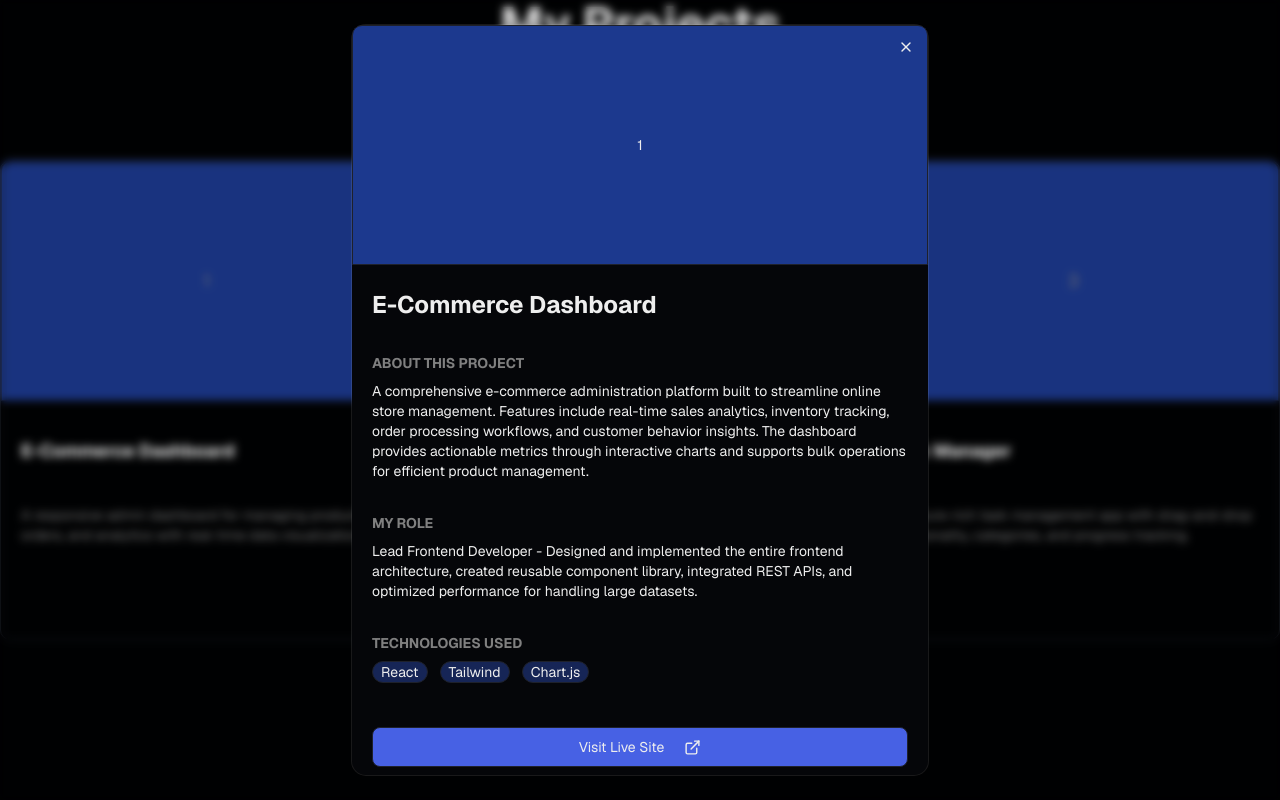
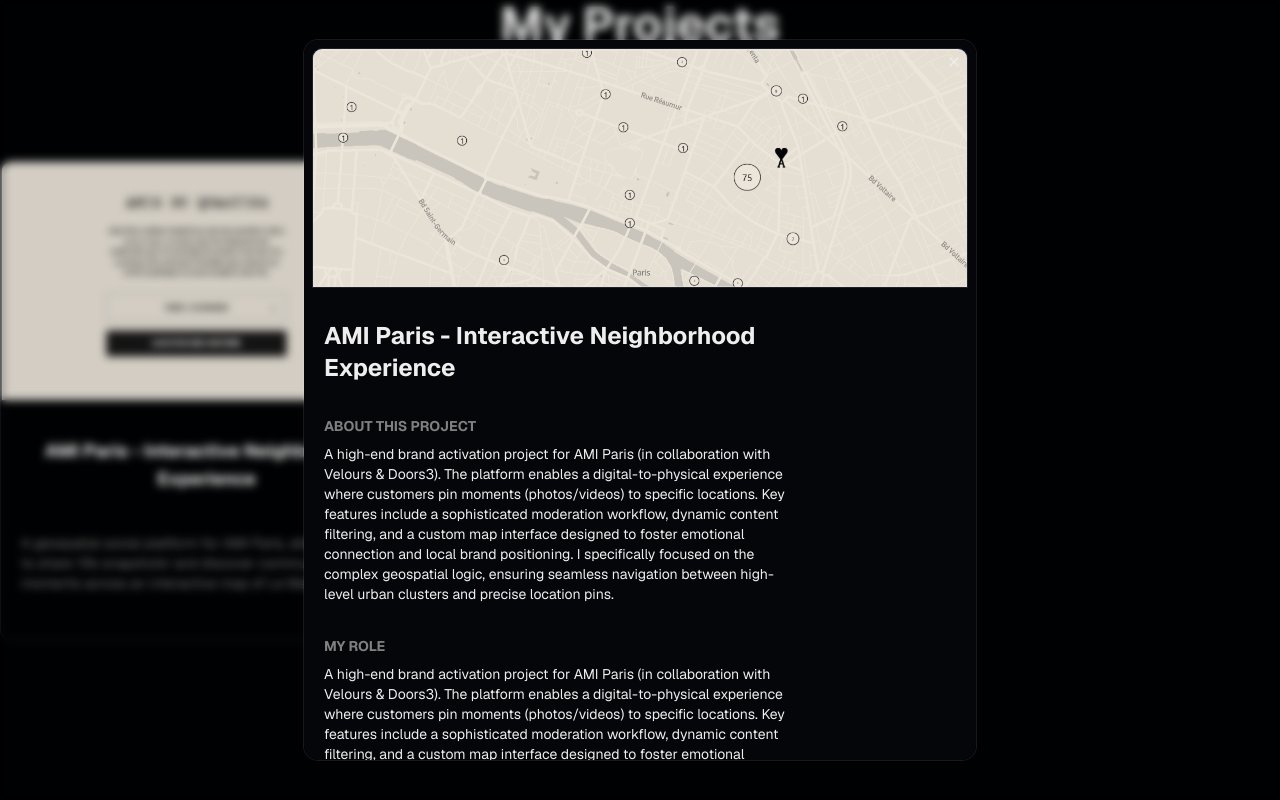
Before and after one commit to poitouBenjamin/portfolio, a Next.js app: page / in a window 1280 px wide. Both pictures are taken after a click on the button 206 px from the left and 2080 px from the top of the page. Shown: the part 1680-2480 px from the top of the page. Built offline with nearby package versions, Linux system fonts and the light colour scheme.

Commit message:
ami-project : add ami into project card

```diff
--- a/components/ProjectCard.tsx
+++ b/components/ProjectCard.tsx
@@ -1,21 +1,28 @@
-import { ExternalLink } from "lucide-react";
+import { StaticImageData } from "next/image";
+import Image from "next/image";
 type ProjectCardProps = {
-  id: number;
+  cover: StaticImageData;
   title: string;
   description: string;
   skills: string[];
 };
 
 export default function ProjectCard({
-  id,
+  cover,
   title,
   description,
-  skills,
 }: ProjectCardProps) {
   return (
     <article className="flex flex-col gap-4 w-full max-w-120 border min-h-120 h-full rounded-lg cursor-pointer hover:scale-105">
-      <div className="flex justify-center items-center h-60 border bg-blue-900 rounded-t-lg">
-        {id}
+      <div className="relative h-60 w-full overflow-hidden rounded-t-lg border">
+        <Image
+          src={cover}
+          alt="AMI Paris Project Map"
+          fill
+          priority
+          className="object-cover"
+          sizes="(max-width: 768px) 100vw, 50vw"
+        />
       </div>
 
       <div className="flex flex-col  px-5 gap-10 justify-between items-start h-full">
--- a/components/ProjectsSection.tsx
+++ b/components/ProjectsSection.tsx
@@ -10,18 +10,28 @@
   DialogTitle,
   DialogTrigger,
 } from "@/components/ui/dialog";
+import amiMap from "./pictures/amiMap.png";
+import amiCover from "./pictures/amiCover.png";
+import Image from "next/image";
 
 const projectItems = [
   {
-    id: 1,
-    title: "E-Commerce Dashboard",
+    heroPicture: amiMap,
+    cover: amiCover,
+    title: "AMI Paris - Interactive Neighborhood Experience",
     description:
-      "A responsive admin dashboard for managing products, orders, and analytics with real-time data visualization.",
+      "A geospatial social platform for AMI Paris, allowing users to share 'life snapshots' and discover community moments across an interactive map of Le Marais.",
     fullDesciption:
-      "A comprehensive e-commerce administration platform built to streamline online store management. Features include real-time sales analytics, inventory tracking, order processing workflows, and customer behavior insights. The dashboard provides actionable metrics through interactive charts and supports bulk operations for efficient product management.",
+      "A high-end brand activation project for AMI Paris (in collaboration with Velours & Doors3). The platform enables a digital-to-physical experience where customers pin moments (photos/videos) to specific locations. Key features include a sophisticated moderation workflow, dynamic content filtering, and a custom map interface designed to foster emotional connection and local brand positioning. I specifically focused on the complex geospatial logic, ensuring seamless navigation between high-level urban clusters and precise location pins.",
     myRole:
-      "Lead Frontend Developer - Designed and implemented the entire frontend architecture, created reusable component library, integrated REST APIs, and optimized performance for handling large datasets.",
-    skills: ["React", "Tailwind", "Chart.js"],
+      "A high-end brand activation project for AMI Paris (in collaboration with Velours & Doors3). The platform enables a digital-to-physical experience where customers pin moments (photos/videos) to specific locations. Key features include a sophisticated moderation workflow, dynamic content filtering, and a custom map interface designed to foster emotional connection and local brand positioning. I specifically focused on the complex geospatial logic, ensuring seamless navigation between high-level urban clusters and precise location pins.",
+    skills: [
+      "Next.js",
+      "Mapbox GL JS",
+      "Tailwind CSS",
+      "Shadcn/UI",
+      "Clustering Algorithms",
+    ],
   },
   {
     id: 2,
@@ -51,28 +61,39 @@
           passion for frontend development.
         </p>
 
-        <ul className="grid grid-cols-3 gap-5">
+        <ul className="grid grid-cols-3 gap-5 justify-items-center w-full">
           {projectItems.map((projectItem, idx) => {
             return (
-              <li key={idx}>
+              <li key={idx} className="min-w-full">
                 <Dialog>
                   <DialogTrigger>
-                    <ProjectCard
-                      id={projectItem.id}
-                      title={projectItem.title}
-                      description={projectItem.description}
-                      skills={projectItem.skills}
-                    />
+                    {projectItem.heroPicture && (
+                      <ProjectCard
+                        cover={projectItem?.cover}
+                        title={projectItem.title}
+                        description={projectItem.description}
+                        skills={projectItem.skills}
+                      />
+                    )}
                   </DialogTrigger>
-                  <DialogContent className=" min-w-xl l m-0 p-0">
-                    <DialogHeader className="w-full p-0 m-0">
-                      <div className="flex justify-center items-center h-60 border bg-blue-900 rounded-t-lg">
-                        {projectItem.id}
+                  <DialogContent className=" min-w-2xl l m-0 p-0 overflow-y-auto max-h-[90dvh]">
+                    <DialogHeader className="w-full p-2 m-0">
+                      <div className="relative h-60 w-full overflow-hidden rounded-t-lg border bg-blue-900">
+                        {projectItem.heroPicture && (
+                          <Image
+                            src={projectItem.heroPicture}
+                            alt="AMI Paris Project Map"
+                            fill
+                            priority
+                            className="object-cover"
+                            sizes="(max-width: 768px) 100vw, 50vw"
+                          />
+                        )}
                       </div>
                       <DialogTitle />
                     </DialogHeader>
 
-                    <div className="flex flex-col gap-8 max-w-[50dvw] w-full px-5 pb-2">
+                    <div className="flex flex-col gap-8 max-w-[40dvw] w-full px-5 pb-2">
                       <h2 className="font-bold text-2xl">
                         {projectItem.title}
                       </h2>
@@ -109,10 +130,13 @@
                           })}
                         </ul>
                       </div>
-                      <div className="flex justify-center gap-5 items-center w-full border h-10 rounded-md cursor-pointer hover:scale-105 bg-primary">
-                        <button>Visit Live Site</button>
+                      <a
+                        href="https://family.amiparis.com/fr/marais"
+                        className="flex justify-center gap-5 items-center w-full border h-10 rounded-md cursor-pointer hover:scale-105 bg-primary"
+                      >
+                        <span>Visit Live Site</span>
                         <ExternalLink size={17} />
-                      </div>
+                      </a>
                     </div>
                   </DialogContent>
                 </Dialog>
```
